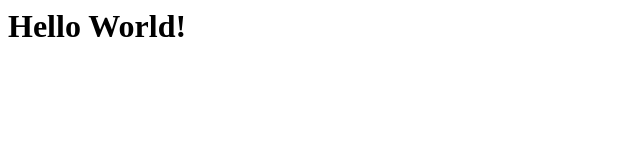
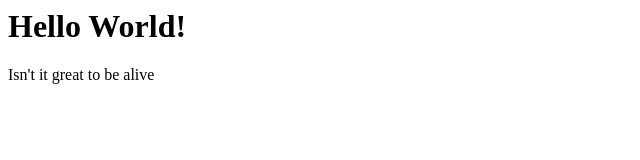
Before and after one commit to jeisenbergTechtonic/practice, a plain HTML site: page index.html in a window 1280 px wide. Shown: the whole page, without its empty margins (0-640 px from the left). Drawn offline with Linux system fonts and the light colour scheme.

Commit message:
Initial style and content

```diff
--- a/index.html
+++ b/index.html
@@ -1 +1,2 @@
 <h1>Hello World!</h1>
+<p>Isn't it great to be alive</p>
--- a/main.css
+++ b/main.css
@@ -0,0 +1,4 @@
+p{
+    font-size: 10px;
+    color: darkblue;
+}
```
